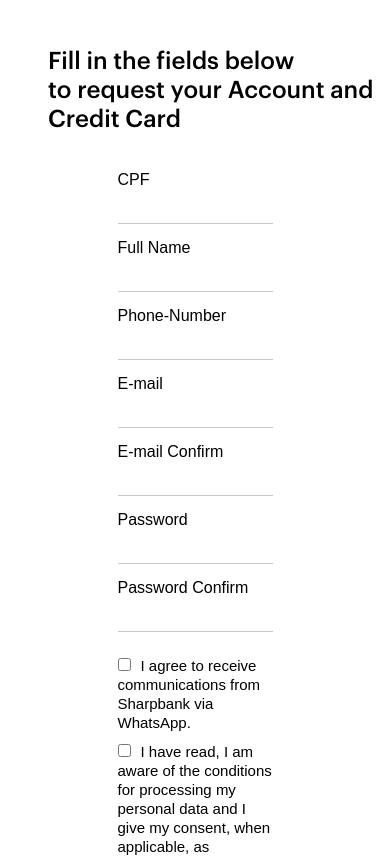
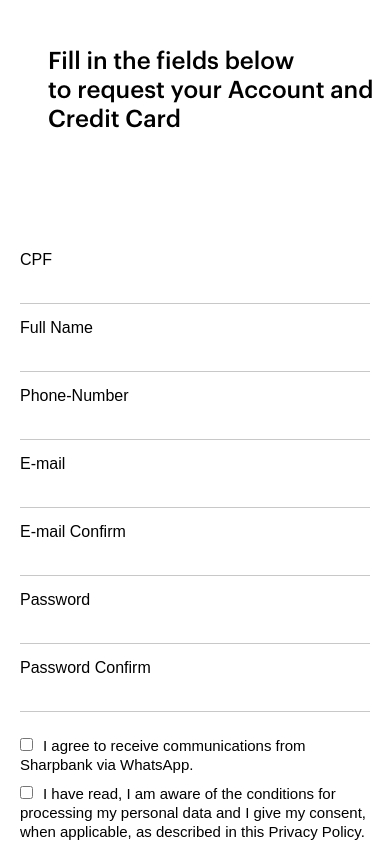
Before and after one commit to GabrielCollares/WebBankFrontEnd, a React (Vite) app: page /register in a window 390 px wide. Shown: the top 857 px of the page. Built offline with nearby package versions, Linux system fonts and the light colour scheme; a web font is replaced by a local one.

Commit message:
responsive design FINISH

```diff
--- a/src/pages/register.css
+++ b/src/pages/register.css
@@ -9,8 +9,9 @@
     background-color: white;
     height: 58.5rem;
     display: flex;
-    flex-direction:row;
+    flex-direction: row;
 }
+
 .Conteiner {
     background-color: #ffffff;
     display: flex;
@@ -40,18 +41,18 @@
 .formulario input[type="text"],
 .formulario input[type="email"],
 .formulario input[type="tel"],
-.formulario input[type="password"]
- {
+.formulario input[type="password"] {
     outline: 0;
     font-size: 16px;
-    color: rgb(80,80,80);
+    color: rgb(80, 80, 80);
     transition: 0.5s ease-in-out;
     border: 0;
-    border-bottom: 1px solid rgb(200,200,200);
+    border-bottom: 1px solid rgb(200, 200, 200);
     width: 100%;
     padding: 8px;
     margin-bottom: 15px;
 }
+
 .formulario input:focus,
 .formulario input:valid {
     border-bottom: 1px solid rgb(119, 0, 255);
@@ -72,6 +73,7 @@
     border: none;
     cursor: pointer;
 }
+
 .formulario button[type="submit"]:hover {
     transition: 0.5s;
     margin-top: 40px;
@@ -141,7 +143,7 @@
         background-color: white;
         height: 100%;
         display: flex;
-            flex-direction:row;
+        flex-direction: row;
     }
 
     .Conteiner {
@@ -149,6 +151,7 @@
         flex-direction: column;
 
     }
+
     .cardRegister {
         display: flex;
         flex-direction: row;
@@ -162,7 +165,9 @@
         font-family: "Graphik-Medium";
         font-weight: 200;
         font-size: 1.5rem;
-              color: #000000;}
+        color: #000000;
+    }
+
     .formulario {
 
         padding: 20px;
@@ -176,7 +181,8 @@
         width: 100%;
     }
 
-        .checkbox-wpp, .checkbox-condiction {
+    .checkbox-wpp,
+    .checkbox-condiction {
         margin-top: 10px;
         font-size: 15px;
     }
@@ -186,7 +192,47 @@
         display: none;
         width: 0;
     }
+}
 
+@media (max-width: 600px) {
+
+    .formulario {
+
+        padding: 20px;
+        width: 100%;
+        margin: auto;
+        margin-top: 5rem;
 
 
     }
+
+    .formulariodiv {
+        flex-direction: column;
+        display: flex;
+        width: 100%;
+    }
+
+    .cardRegister {
+        display: flex;
+        flex-direction: row;
+        width: 100%;
+        background-color: #ffffff;
+    }
+
+
+    .formulario input[type="text"],
+.formulario input[type="email"],
+.formulario input[type="tel"],
+.formulario input[type="password"] {
+    outline: 0;
+    font-size: 16px;
+    color: rgb(80, 80, 80);
+    transition: 0.5s ease-in-out;
+    border: 0;
+    border-bottom: 1px solid rgb(200, 200, 200);
+    width: 100%;
+    padding: 8px;
+    margin-bottom: 15px;
+}
+
+}
```
Lines whose indentation alone changed are shown as unchanged.
